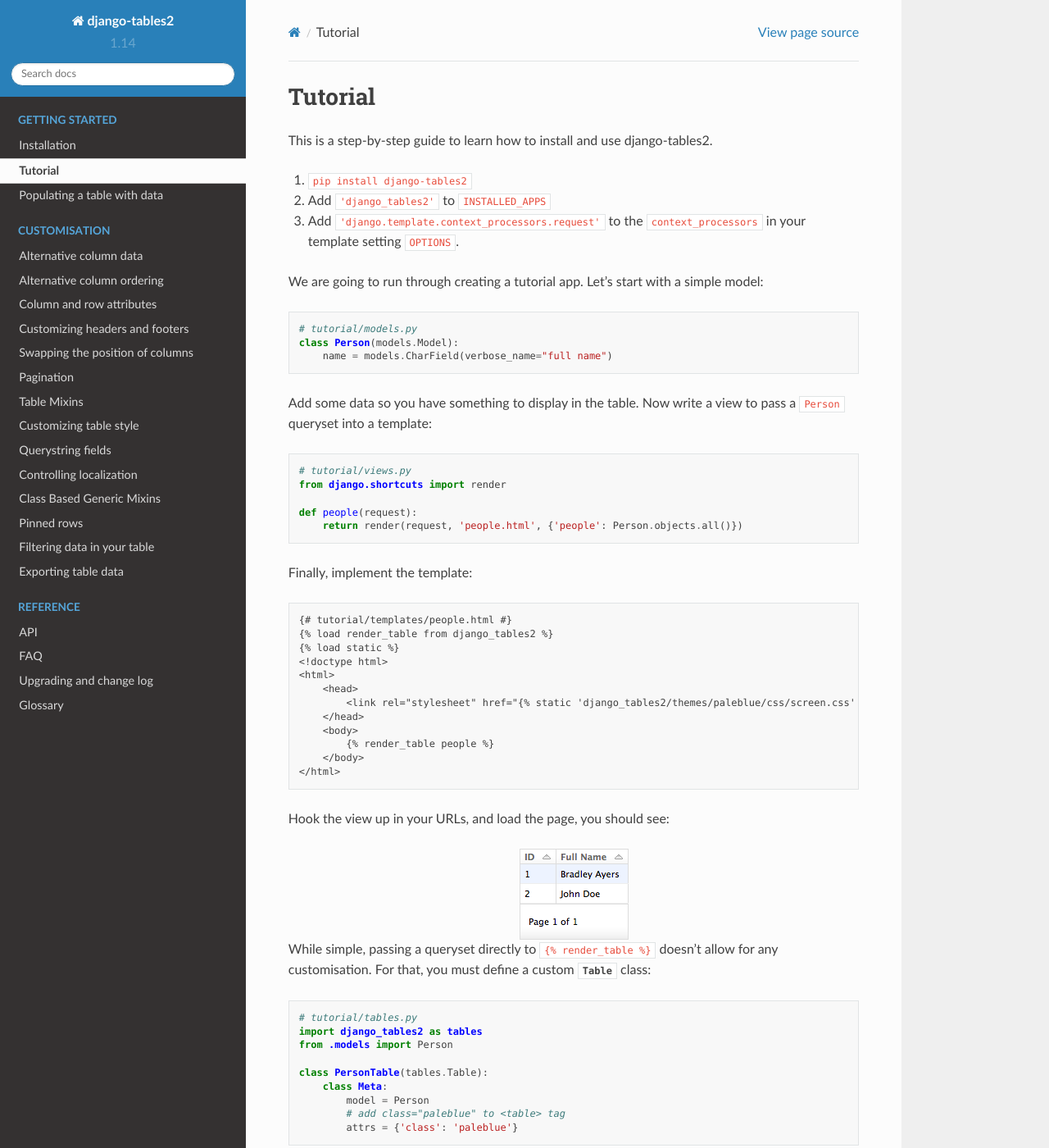
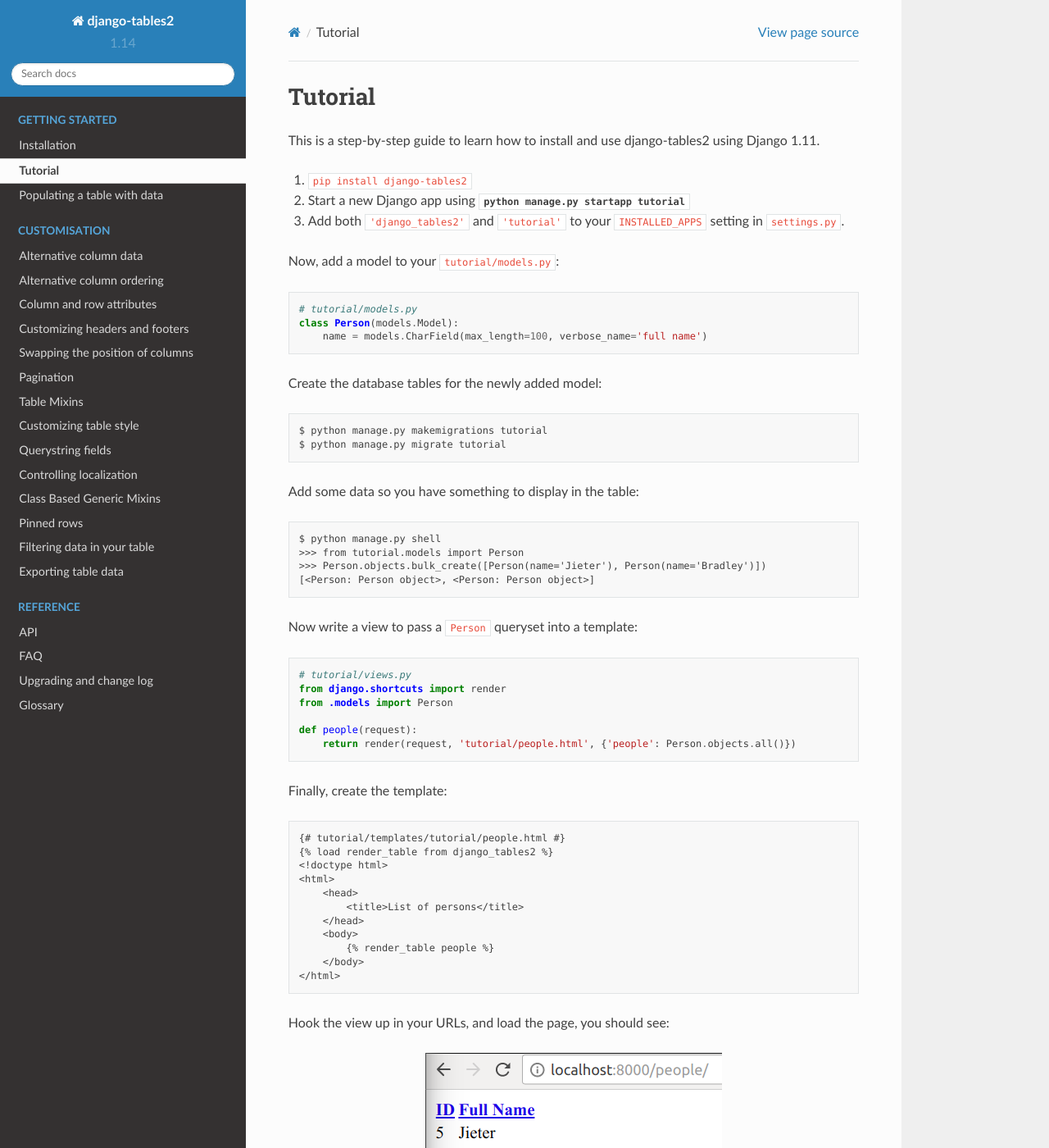
Before and after one commit to jieter/django-tables2, a Sphinx documentation site: the page built from docs/pages/tutorial.rst, in a window 1280 px wide and 1400 px high. Shown: the whole window at 82% size. Built offline with Sphinx 7.4.7 and the Read the Docs theme 2.0.0, drawn with Linux system fonts in a browser that asks for light colours; some of the changed text lies outside the part shown.

Commit message:
Update tutorial, fixes #478

```diff
--- a/docs/pages/api-reference.rst
+++ b/docs/pages/api-reference.rst
@@ -1,3 +1,5 @@
+.. _api-public:
+
 API Reference
 =============
 
--- a/docs/pages/filtering.rst
+++ b/docs/pages/filtering.rst
@@ -1,3 +1,5 @@
+.. _filtering:
+
 Filtering data in your table
 ============================
 
--- a/docs/pages/table-data.rst
+++ b/docs/pages/table-data.rst
@@ -1,4 +1,4 @@
-.. _table-data:
+.. _table_data:
 
 Populating a table with data
 ============================
--- a/docs/pages/tutorial.rst
+++ b/docs/pages/tutorial.rst
@@ -1,37 +1,47 @@
 Tutorial
 ~~~~~~~~
 
-This is a step-by-step guide to learn how to install and use django-tables2.
+This is a step-by-step guide to learn how to install and use django-tables2 using Django 1.11.
 
 1. ``pip install django-tables2``
-2. Add ``'django_tables2'`` to ``INSTALLED_APPS``
-3. Add ``'django.template.context_processors.request'`` to the ``context_processors`` in your template setting ``OPTIONS``.
+2. Start a new Django app using `python manage.py startapp tutorial`
+3. Add both ``'django_tables2'`` and ``'tutorial'`` to your ``INSTALLED_APPS`` setting in ``settings.py``.
 
-
-We are going to run through creating a tutorial app. Let's start with a simple model::
+Now, add a model to your ``tutorial/models.py``::
 
     # tutorial/models.py
     class Person(models.Model):
-        name = models.CharField(verbose_name="full name")
+        name = models.CharField(max_length=100, verbose_name='full name')
 
-Add some data so you have something to display in the table. Now write a view
-to pass a ``Person`` queryset into a template::
+Create the database tables for the newly added model::
+
+    $ python manage.py makemigrations tutorial
+    $ python manage.py migrate tutorial
+
+Add some data so you have something to display in the table::
+
+    $ python manage.py shell
+    >>> from tutorial.models import Person
+    >>> Person.objects.bulk_create([Person(name='Jieter'), Person(name='Bradley')])
+    [<Person: Person object>, <Person: Person object>]
+
+Now write a view to pass a ``Person`` queryset into a template::
 
     # tutorial/views.py
     from django.shortcuts import render
+    from .models import Person
 
     def people(request):
-        return render(request, 'people.html', {'people': Person.objects.all()})
+        return render(request, 'tutorial/people.html', {'people': Person.objects.all()})
 
-Finally, implement the template::
+Finally, create the template::
 
-    {# tutorial/templates/people.html #}
+    {# tutorial/templates/tutorial/people.html #}
     {% load render_table from django_tables2 %}
-    {% load static %}
     <!doctype html>
     <html>
         <head>
-            <link rel="stylesheet" href="{% static 'django_tables2/themes/paleblue/css/screen.css' %}" />
+            <title>List of persons</title>
         </head>
         <body>
             {% render_table people %}
@@ -44,7 +54,7 @@ Hook the view up in your URLs, and load the page, you should see:
     :align: center
     :alt: An example table rendered using django-tables2
 
-While simple, passing a queryset directly to ``{% render_table %}`` doesn't
+While simple, passing a queryset directly to ``{% render_table %}`` does not
 allow for any customisation. For that, you must define a custom `.Table` class::
 
     # tutorial/tables.py
@@ -54,11 +64,10 @@ allow for any customisation. For that, you must define a custom `.Table` class::
     class PersonTable(tables.Table):
         class Meta:
             model = Person
-            # add class="paleblue" to <table> tag
-            attrs = {'class': 'paleblue'}
+            template = 'django_tables2/bootstrap.html'
 
 
-You'll then need to instantiate and configure the table in the view, before
+You will then need to instantiate and configure the table in the view, before
 adding it to the context::
 
     # tutorial/views.py
@@ -76,15 +85,34 @@ Using `.RequestConfig` automatically pulls values from ``request.GET`` and
 updates the table accordingly. This enables data ordering and pagination.
 
 Rather than passing a queryset to ``{% render_table %}``, instead pass the
-table instance:
+table instance::
 
-.. sourcecode:: django
+    {# tutorial/templates/tutorial/people.html #}
+    {% load render_table from django_tables2 %}
+    <!doctype html>
+    <html>
+        <head>
+            <title>List of persons</title>
+            <link rel="stylesheet" href="https://maxcdn.bootstrapcdn.com/bootstrap/3.3.7/css/bootstrap.min.css" />
+        </head>
+        <body>
+            {% render_table table %}
+        </body>
+    </html>
 
-    {% render_table table %}
+This results in a table rendered with the bootstrap3 stylesheet:
 
-At this point you haven't actually customised anything, you've merely added the
-boilerplate code that ``{% render_table %}`` does for you when given a
-``QuerySet``. The remaining sections in this document describe how to change
-various aspects of the table.
+.. figure:: /_static/tutorial-bootstrap.png
+    :align: center
+    :alt: An example table rendered using django-tables2 with the bootstrap template
 
-TODO: insert links to various customisation options here.
+At this point you have not actually customised anything but the template.
+There are several topic you can read into to futher customize the table:
+
+- Table data
+    - :ref:`Populating the table with data <table_data>`,
+    - :ref:`Filtering table data <filtering>`
+- Custumizing the rendered table
+    - :ref:`Headers and footers <column-headers-and-footers>`
+    - :ref:`pinned_rows`
+- :ref:`api-public`
```
Also changed, not shown: docs/_static/tutorial-bootstrap.png (added), docs/_static/tutorial.png.
